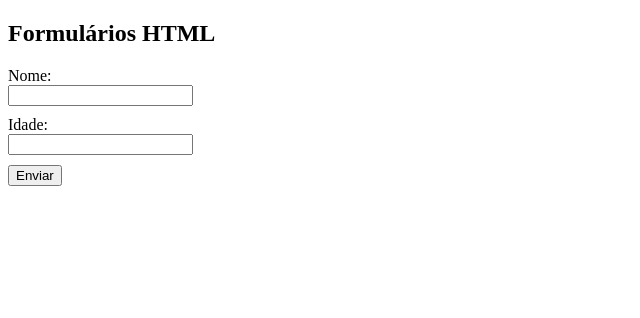
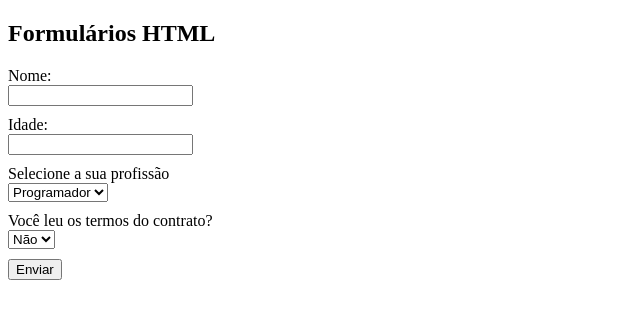
Before and after one commit to Luiz-CPS-Silva/formacao-front-end, a plain HTML site: page 5_FORM/index.html in a window 1280 px wide. Shown: the whole page, without its empty margins (0-640 px from the left). Drawn offline with Linux system fonts and the light colour scheme.

Commit message:
Update pasta 5_FORM

```diff
--- a/5_FORM/index.html
+++ b/5_FORM/index.html
@@ -21,6 +21,23 @@
         <label for="age">Idade:</label>
         <input type="text" name="age">
     </div>
+    <!-- 6 - select -->
+    <div>
+        <label for="job">Selecione a sua profissão</label>
+        <select name="job">
+            <option value="programador">Programador</option>
+            <option value="tester">Tester/QA</option>
+            <option value="devops">DevOps</option>
+        </select>
+    </div>
+    <!-- 7 - atributo selected -->
+    <div>
+        <label for="contract">Você leu os termos do contrato?</label>
+        <select name="contract">
+            <option value="sim">Sim</option>
+            <option value="nao" selected>Não</option>
+        </select>
+    </div>
     <!-- 5 - Envio de form -->
     <input type="submit" value="Enviar">
    </form>
```
